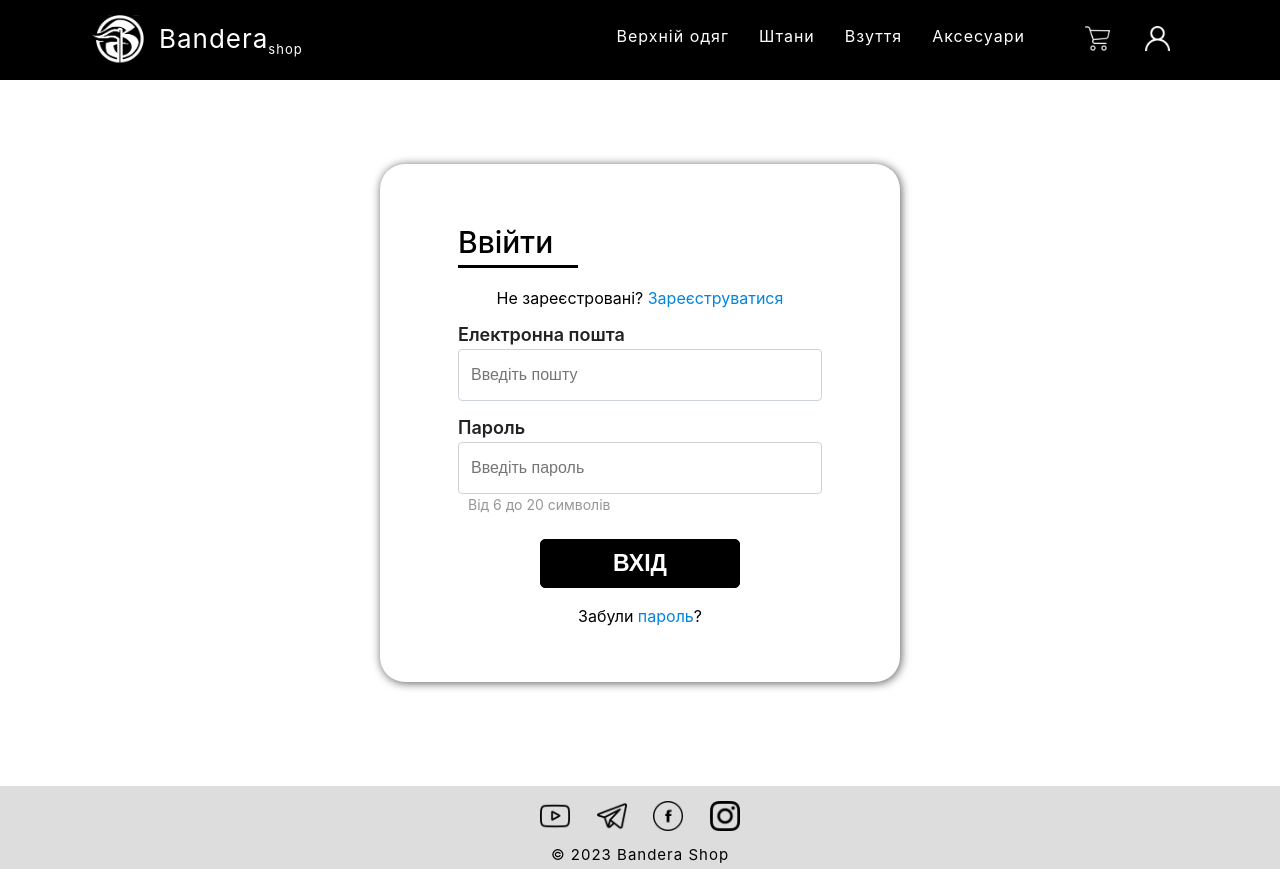
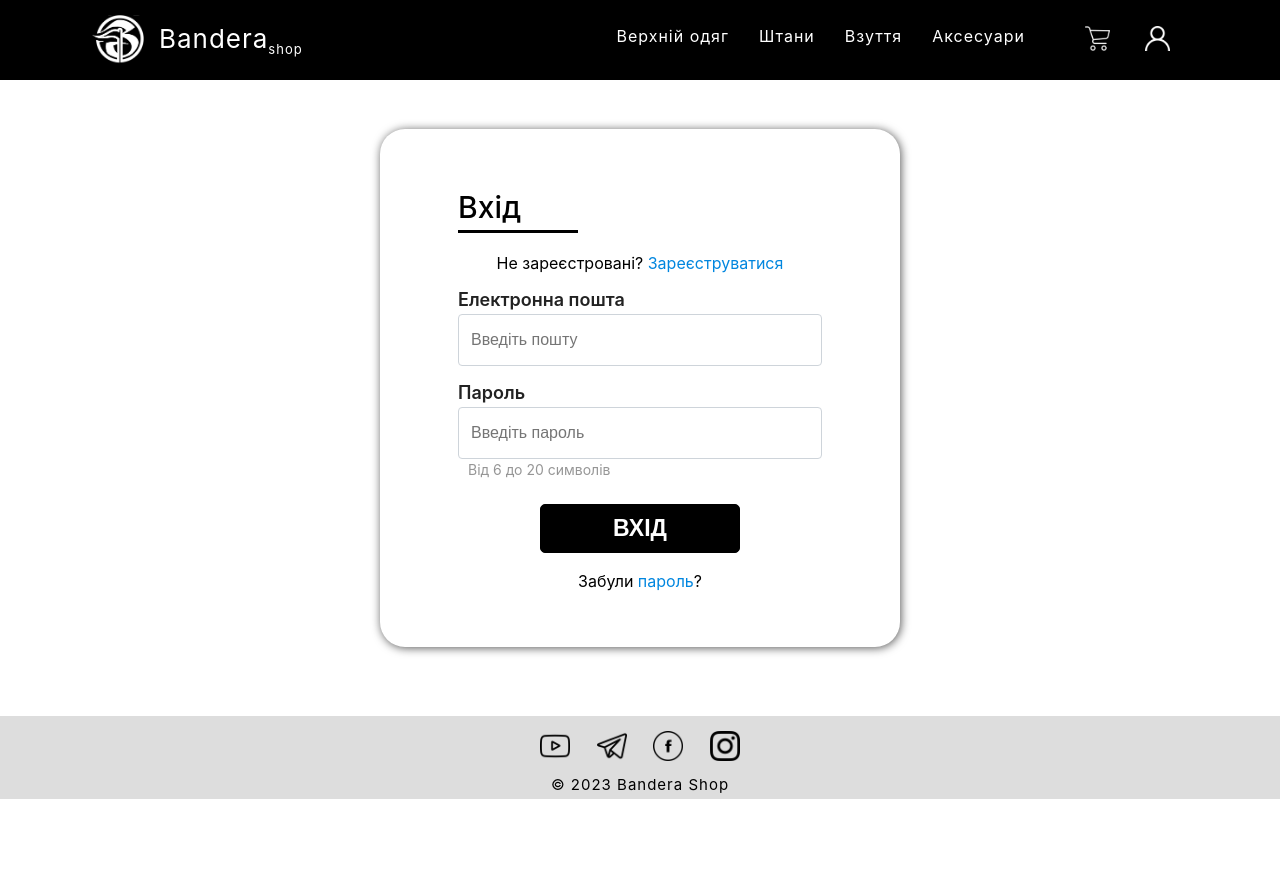
Before and after one commit to Glubin-yep/bandera-shop-front, a React (Create React App) app: page /auth in a window 1280 px wide. After the commit the page ends 800 px from the top, so only its background shows below. Built offline with nearby package versions, Linux system fonts and the light colour scheme; no server answers.

Commit message:
login_edits_fix

```diff
--- a/src/components/login/loginForm.jsx
+++ b/src/components/login/loginForm.jsx
@@ -120,7 +120,7 @@ function LoginForm() {
       <div className="Auth-form-container">
         <form className="Auth-form">
           <div className="Auth-form-content">
-            <h3 className="Auth-form-title">Ввійти</h3>
+            <h3 className="Auth-form-title">Вхід</h3>
             <hr className="sign--in--line"/>
             <div className="text-center">
               Не зареєстровані?{" "}
--- a/src/style.css
+++ b/src/style.css
@@ -226,7 +226,7 @@ html {
   display: flex;
   justify-content: center;
   align-items: center;
-  height: 65.7vh;
+  height: calc(100vh - (80px + 84px + 80px + 80px + 20px));
   letter-spacing: 0;
   padding-top: 80px;
 }
```
